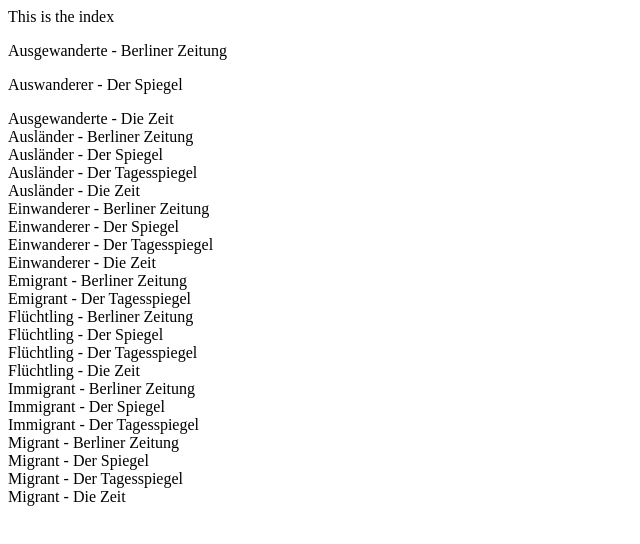
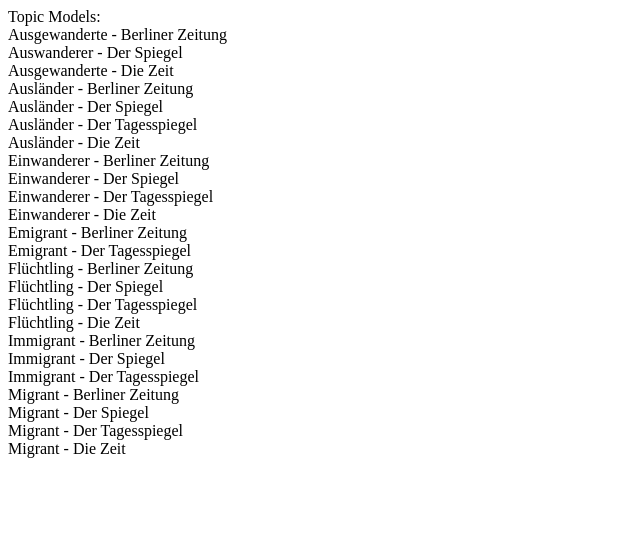
Before and after one commit to sabinahartnett/Wilkommenskultur, a plain HTML site: page index.html in a window 1280 px wide. Shown: the whole page, without its empty margins (0-640 px from the left). Drawn offline with Linux system fonts and the light colour scheme.

Commit message:
Update index.html

```diff
--- a/index.html
+++ b/index.html
@@ -1,7 +1,7 @@
-This is the index
+Topic Models: <br>
 
-<p> Ausgewanderte - Berliner Zeitung <br> </p>
-<p> Auswanderer - Der Spiegel <br> </p>
+Ausgewanderte - Berliner Zeitung <br>
+Auswanderer - Der Spiegel <br>
 Ausgewanderte - Die Zeit <br>
 
 Ausländer - Berliner Zeitung <br>
```
